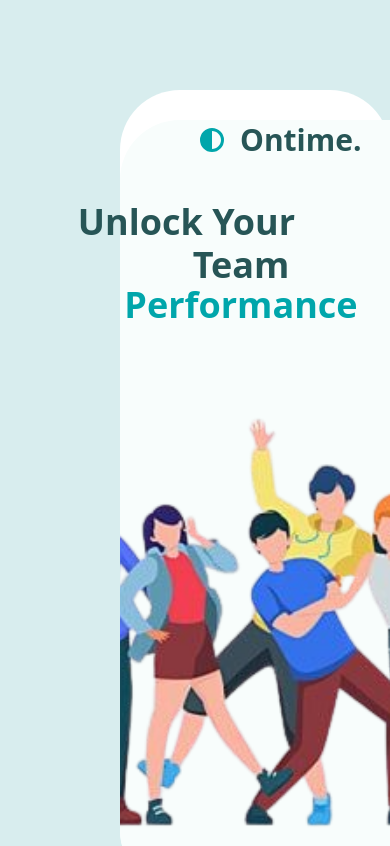
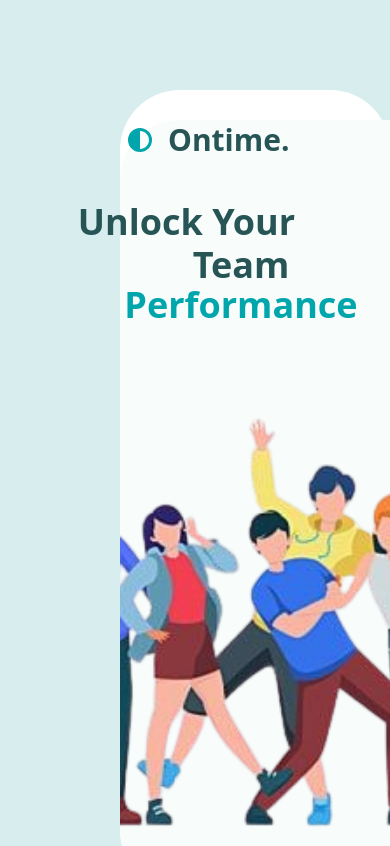
Before and after one commit to angeiradu/login-page-react, a React (Create React App) app: page / in a window 390 px wide. Shown: the top 846 px of the page. Built offline with nearby package versions, Linux system fonts and the light colour scheme.

Commit message:
login page

```diff
--- a/src/components/login.jsx
+++ b/src/components/login.jsx
@@ -8,7 +8,7 @@ const login = () => {
       <div className='sub-section'>
         <div className='grid grid-cols-1 xl:grid-cols-2 lg:grid-cols-2 gap-2 ' >
           <div className='bg-[#f8fdfc] col1'>
-            <div className='flex gap-4 px-20  text-[#275556] text-3xl font-bold'>
+            <div className='flex gap-4 px-2 xl:px-20 lg:px-20  text-[#275556] text-3xl font-bold'>
               <div className='text-[#00a6ab] h0 text-2xl'>
                 <FaCircleHalfStroke />
               </div>
```
